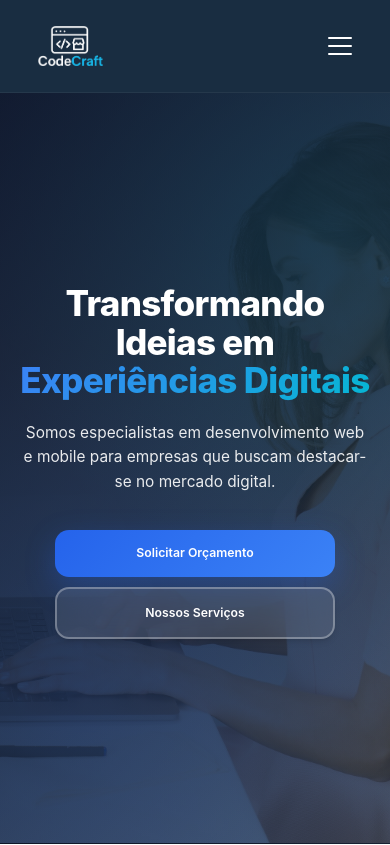
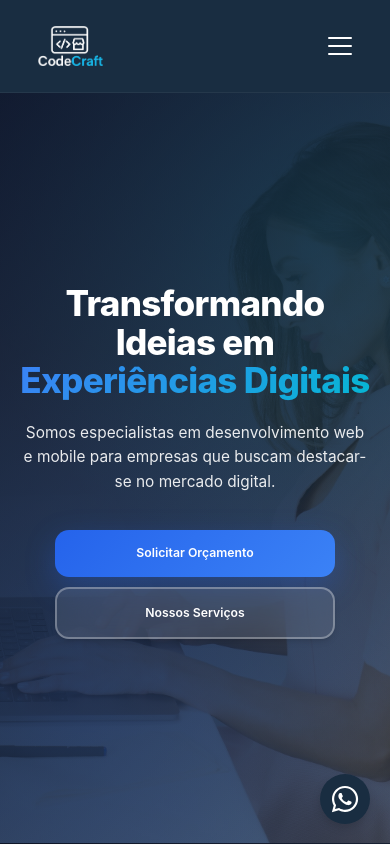
Before and after one commit to pedromoitinho/codecraft, a React (Vite) app: page / in a window 390 px wide. Shown: the top 845 px of the page. Built offline with nearby package versions, Linux system fonts and the light colour scheme.

Commit message:
whatsapp button

```diff
--- a/src/App.tsx
+++ b/src/App.tsx
@@ -8,6 +8,7 @@
 import { SEO } from './components/SEO';
 import Services from './components/Services/Services';
 import Testimonials from './components/Testimonials/Testimonials';
+import Whatsapp from "./components/Whatsapp/Whatsapp";
 
 function App() {
 	return (
@@ -27,6 +28,7 @@
 				<Projects />
 				<Testimonials />
 				<Contact />
+				<Whatsapp />
 			</main>
 			<Footer />
 		</div>
--- /dev/null
+++ b/src/components/Whatsapp/Whatsapp.css
@@ -0,0 +1,105 @@
+.whatsappLogo {
+	position: fixed;
+	bottom: 20px;
+	right: 20px;
+	z-index: 99;
+	width: auto;
+	user-select: none;
+	display: flex;
+	align-items: center;
+	flex-direction: row-reverse;
+	/* Puts text on left side */
+}
+
+.whatsappText {
+	background-color: #fff;
+	color: #333;
+	font-weight: 500;
+	padding: 8px 12px;
+	border-radius: 20px;
+	margin-right: 10px;
+	box-shadow: 0 2px 6px rgba(0, 0, 0, 0.2);
+	opacity: 0;
+	transform: translateX(15px);
+	transition: all 0.3s ease;
+	pointer-events: none;
+	/* So it doesn't interfere with hovering */
+	white-space: nowrap;
+	/* Prevent text wrapping */
+}
+
+.whatsappLogo a:hover~.whatsappText {
+	opacity: 1;
+	transform: translateX(0);
+}
+
+.whatsappLogo a {
+	display: flex;
+	justify-content: center;
+	align-items: center;
+	width: 60px;
+	height: 60px;
+	background-color: #192d41;
+	border-radius: 100%;
+	box-shadow: 0 4px 8px rgba(0, 0, 0, 0.15);
+	transition: all 0.3s ease;
+}
+
+.whatsappLogo a:hover {
+	transform: scale(1.1);
+	box-shadow: 0 6px 12px rgba(0, 0, 0, 0.2);
+}
+
+.whatsappLogo svg {
+	width: 35px;
+	height: 35px;
+	fill: white;
+}
+
+@media (max-width: 600px) {
+	.whatsappText {
+		display: none;
+		/* Completely hide the text */
+	}
+
+	.whatsappLogo a:hover {
+		transform: none;
+		/* Disable hover scaling */
+		box-shadow: 0 4px 8px rgba(0, 0, 0, 0.15);
+		/* Keep default shadow */
+	}
+
+	.whatsappLogo a {
+		width: 50px;
+		height: 50px;
+	}
+
+	.whatsappLogo svg {
+		width: 30px;
+		height: 30px;
+	}
+}
+
+@media (max-height: 500px) {
+	.whatsappText {
+		display: none;
+		/* Completely hide the text */
+	}
+
+	.whatsappLogo a:hover {
+		transform: none;
+		/* Disable hover scaling */
+		box-shadow: 0 4px 8px rgba(0, 0, 0, 0.15);
+		/* Keep default shadow */
+	}
+
+	.whatsappLogo a {
+		width: 50px;
+		height: 50px;
+	}
+
+	.whatsappLogo svg {
+		width: 30px;
+		height: 30px;
+	}
+}
--- /dev/null
+++ b/src/components/Whatsapp/Whatsapp.tsx
@@ -0,0 +1,24 @@
+import './Whatsapp.css'
+
+function Whatsapp(){
+    return(
+        <div className='whatsappLogo'>
+            <a
+                target='_blank'
+                href='https://api.whatsapp.com/send?phone=5575997079930&text=Oi%2C%20preciso%20de%20atendimento!'
+                rel="noopener noreferrer"
+            >
+                <svg
+                    xmlns="http://www.w3.org/2000/svg"
+                    viewBox="0 0 448 512"
+                    fill="currentColor"
+                >
+                    <path d="M380.9 97.1C339 55.1 283.2 32 223.9 32c-122.4 0-222 99.6-222 222 0 39.1 10.2 77.3 29.6 111L0 480l117.7-30.9c32.4 17.7 68.9 27 106.1 27h.1c122.3 0 224.1-99.6 224.1-222 0-59.3-25.2-115-67.1-157zm-157 341.6c-33.2 0-65.7-8.9-94-25.7l-6.7-4-69.8 18.3L72 359.2l-4.4-7c-18.5-29.4-28.2-63.3-28.2-98.2 0-101.7 82.8-184.5 184.6-184.5 49.3 0 95.6 19.2 130.4 54.1 34.8 34.9 56.2 81.2 56.1 130.5 0 101.8-84.9 184.6-186.6 184.6zm101.2-138.2c-5.5-2.8-32.8-16.2-37.9-18-5.1-1.9-8.8-2.8-12.5 2.8-3.7 5.6-14.3 18-17.6 21.8-3.2 3.7-6.5 4.2-12 1.4-32.6-16.3-54-29.1-75.5-66-5.7-9.8 5.7-9.1 16.3-30.3 1.8-3.7.9-6.9-.5-9.7-1.4-2.8-12.5-30.1-17.1-41.2-4.5-10.8-9.1-9.3-12.5-9.5-3.2-.2-6.9-.2-10.6-.2-3.7 0-9.7 1.4-14.8 6.9-5.1 5.6-19.4 19-19.4 46.3 0 27.3 19.9 53.7 22.6 57.4 2.8 3.7 39.1 59.7 94.8 83.8 35.2 15.2 49 16.5 66.6 13.9 10.7-1.6 32.8-13.4 37.4-26.4 4.6-13 4.6-24.1 3.2-26.4-1.3-2.5-5-3.9-10.5-6.6z"/>
+                </svg>
+            </a>
+            <span className='whatsappText'>Precisa de atendimento?</span>
+        </div>
+    )
+}
+
+export default Whatsapp
```
